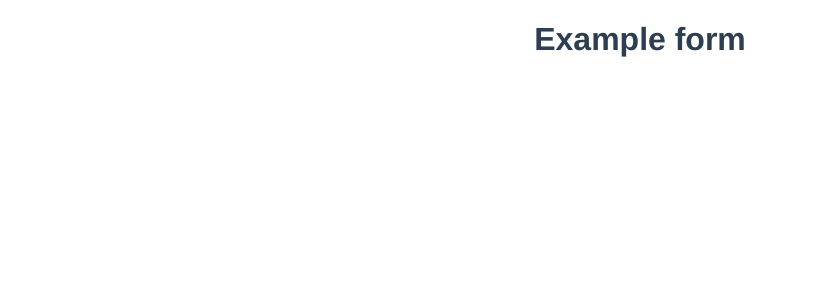
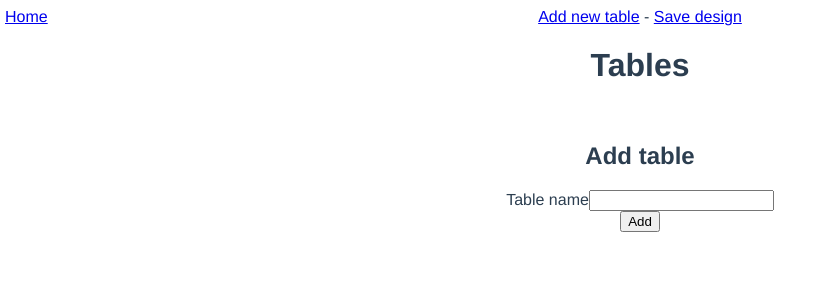
Before and after one commit to amurf/json-schema-api, a Vue app in the folder frontend/: page /designer/add in a window 1280 px wide. Shown: the top 300 px of the page, without its empty margins (0-831 px from the left). Built offline with nearby package versions, Linux system fonts and the light colour scheme.

Commit message:
Start work on API designer

```diff
--- a/frontend/src/App.vue
+++ b/frontend/src/App.vue
@@ -1,11 +1,15 @@
 <template>
   <div id="app">
-    <h1>Example form</h1>
+    <router-link v-if="$route.path != '/'" class='home-link' to="/">Home</router-link>
     <router-view/>
   </div>
 </template>
 
 <style>
+.home-link {
+  position: absolute;
+  left: 5px;
+}
 #app {
   font-family: Avenir, Helvetica, Arial, sans-serif;
   -webkit-font-smoothing: antialiased;
--- /dev/null
+++ b/frontend/src/components/AddTable.vue
@@ -0,0 +1,29 @@
+<template>
+  <div class='table-form'>
+    <h2>Add table</h2>
+    <label for="table-name">Table name</label>
+    <input type="text" v-model="tableName" id="table-name" />
+    <br>
+    <button @click="addTable()">Add</button>
+  </div>
+</template>
+<script>
+import axios from 'axios'
+
+export default {
+  name: 'Designer',
+  props: [ 'schema' ],
+  data() {
+    return {
+      tableName: '',
+    };
+  },
+  methods: {
+    addTable() {
+      this.$set(this.schema, this.tableName, {});
+    }
+  },
+  created() {
+  },
+}
+</script>
--- /dev/null
+++ b/frontend/src/components/TableDetails.vue
@@ -0,0 +1,81 @@
+<template>
+  <div>
+    <h2>Editing {{ $route.params.name }}</h2>
+
+    <h3> Columns </h3>
+    <p v-if="columns.length == 0">No columns.</p>
+
+    <ul>
+      <li v-for="column in columns">
+        {{ column }}, {{ editing[column].type }}
+        <button @click="$delete(schema[$route.params.name], column)">Delete</button>
+      </li>
+    </ul>
+
+    <h3>Add column</h3>
+    <input type="text" v-model="columnName" placeholder="name" />
+    <input type="text" v-model="columnType" placeholder="type" />
+    <button @click="add()">Add column</button>
+
+
+  </div>
+</template>
+
+<script>
+export default {
+  name: "TableDetails",
+  props: [ 'schema' ],
+  data() {
+    return {
+      columnType: '',
+      columnName: '',
+    }
+  },
+  computed: {
+    editing() {
+      return this.schema[this.$route.params.name];
+    },
+    columns() {
+      return Object.keys(this.editing);
+    },
+  },
+  methods: {
+    add() {
+      this.$set(this.editing, this.columnName, { type: this.columnType });
+      this.columnType = '';
+      this.columnName = '';
+    },
+  },
+  created() {
+    console.log(this.schema);
+    if (this.schema.hasOwnProperty(this.$route.params.name) === false) {
+      console.log("Byeeee");
+      this.$router.push({name: 'Designer'});
+    }
+  },
+}
+</script>
+<style scoped>
+
+button {
+  padding: 0.5em;
+}
+
+li {
+  list-style: none;
+}
+
+.errors {
+  color: red;
+}
+
+label {
+  display: block;
+}
+
+.table-form {
+  padding: 1em;
+  margin-top: 1em;
+}
+
+</style>
--- a/frontend/src/router/index.ts
+++ b/frontend/src/router/index.ts
@@ -17,6 +17,26 @@ Vue.use(VueRouter)
     // this generates a separate chunk (form.[hash].js) for this route
     // which is lazy-loaded when the route is visited.
     component: () => import(/* webpackChunkName: "form" */ '../views/Form.vue')
+  },
+  {
+    path: '/designer',
+    name: 'Designer',
+    // route level code-splitting
+    // this generates a separate chunk (form.[hash].js) for this route
+    // which is lazy-loaded when the route is visited.
+    component: () => import(/* webpackChunkName: "designer" */ '../views/Designer.vue'),
+    children: [
+    {
+      path: 'table/:name',
+      name: 'Table Details',
+      component: () => import(/* webpackChunkName: "table-details" */ '../components/TableDetails.vue')
+    },
+    {
+      path: 'add',
+      name: 'Add table',
+      component: () => import(/* webpackChunkName: "add-table" */ '../components/AddTable.vue')
+    },
+    ],
   }
 ]
 
--- /dev/null
+++ b/frontend/src/views/Designer.vue
@@ -0,0 +1,73 @@
+<template>
+  <div class="api-designer">
+
+    <router-link :to="{name: 'Add table'}">Add new table</router-link>
+    -
+    <router-link :to="{name: 'Add table'}">Save design</router-link>
+
+    <h1>Tables</h1>
+    <router-link class='edit-link' v-for="table in tables" :key="table"
+                 :to="{name: 'Table Details', params: { name: table } }">
+      Edit {{ table }}
+    </router-link>
+
+    <router-view :schema="schema"></router-view>
+
+
+  </div>
+</template>
+<script>
+import axios from 'axios'
+
+export default {
+  name: 'Designer',
+  data() {
+    return {
+      schema: {},
+      showAddTable: false,
+      tableName: '',
+      newColumn: {
+        name: undefined,
+        type: undefined,
+      },
+    };
+  },
+  computed: {
+    tables() {
+      return Object.keys(this.schema);
+    },
+  },
+  methods: {
+    addTable() {
+      this.$set(this.schema, this.tableName, {});
+    }
+  },
+  created() {
+  },
+}
+</script>
+<style scoped>
+.edit-link { display: block; }
+
+button {
+  padding: 0.5em;
+}
+
+li {
+  list-style: none;
+}
+
+.errors {
+  color: red;
+}
+
+label {
+  display: block;
+}
+
+.table-form {
+  padding: 1em;
+  margin-top: 1em;
+}
+
+</style>
--- a/frontend/src/views/Home.vue
+++ b/frontend/src/views/Home.vue
@@ -1,7 +1,10 @@
 <template>
   <div class="home">
+
+    <h1>Form example</h1>
     <button @click="start()">Start</button>
-    <h1> {{ this.uuid }} </h1>
+    <h1>API Designer</h1>
+    <router-link to="/designer">Designer</router-link>
   </div>
 </template>
 
```
